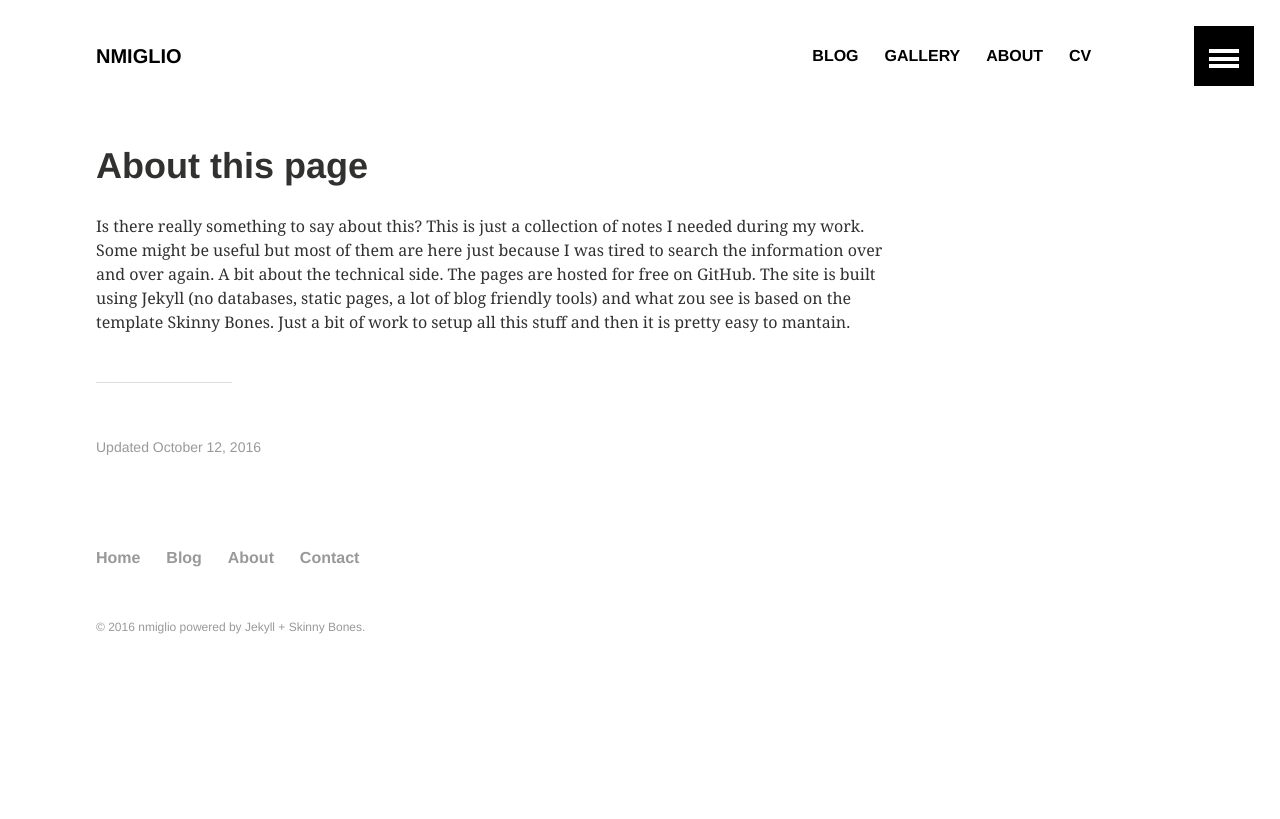
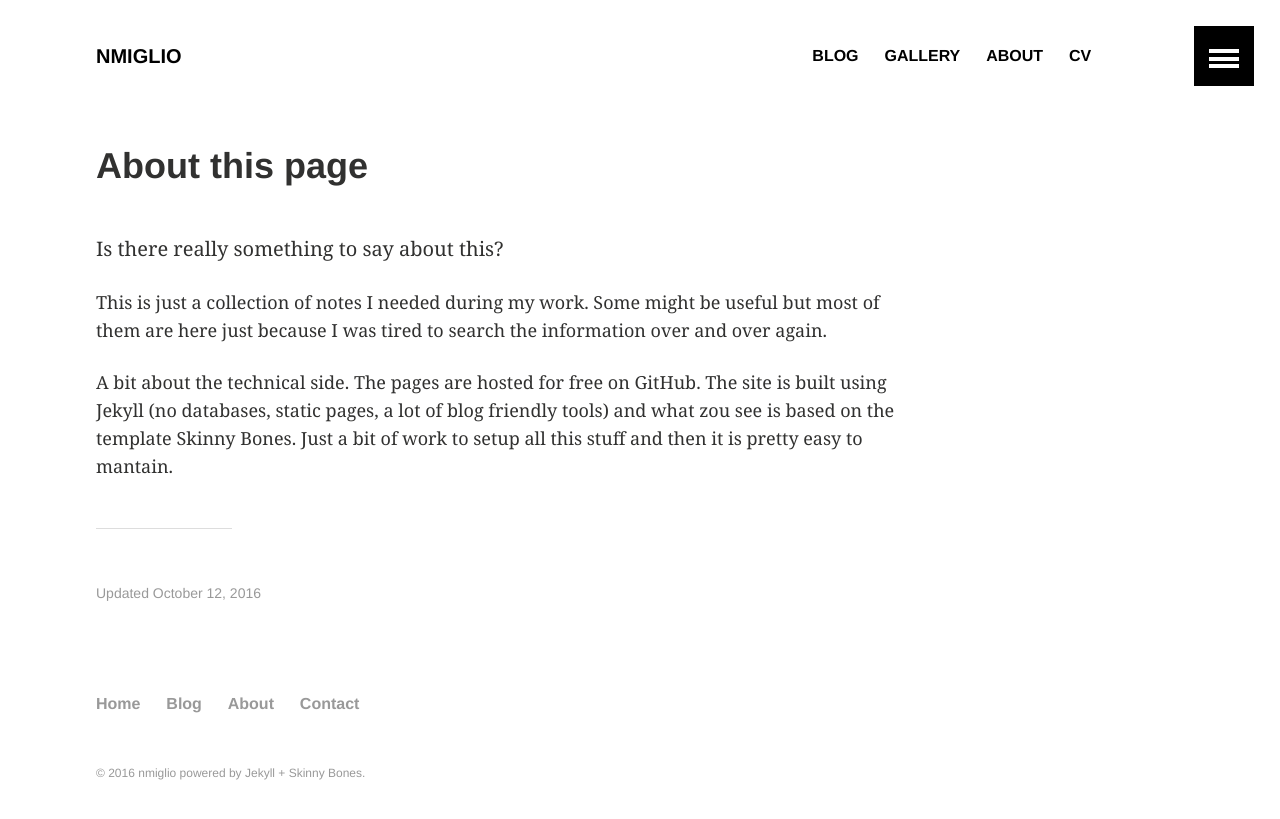
Before and after one commit to nmiglio/nmiglio.github.io, a Jekyll site: the page built from about/index.html, in a window 1280 px wide. Shown: the top 819 px of the page. Built offline with Jekyll 4.4.1, drawn with Linux system fonts in a browser that asks for light colours.

```diff
--- a/about/index.html
+++ b/about/index.html
@@ -7,11 +7,11 @@ share: false
 ads: false
 ---
 
-Is there really something to say about this?
+<p>Is there really something to say about this? </p>
 
-This is just a collection of notes I needed during my work. Some might be useful but most of them are here just because I was
-tired to search the information over and over again.
+<p>This is just a collection of notes I needed during my work. Some might be useful but most of them are here just because I was
+tired to search the information over and over again.  </p>
 
-A bit about the technical side. The pages are hosted for free on GitHub. The site is built using Jekyll (no databases, static
+<p>A bit about the technical side. The pages are hosted for free on GitHub. The site is built using Jekyll (no databases, static
 pages, a lot of blog friendly tools) and what zou see is based on the template Skinny Bones. Just a bit of work to setup all this
-stuff and then it is pretty easy to mantain.
+stuff and then it is pretty easy to mantain.</p>
```
